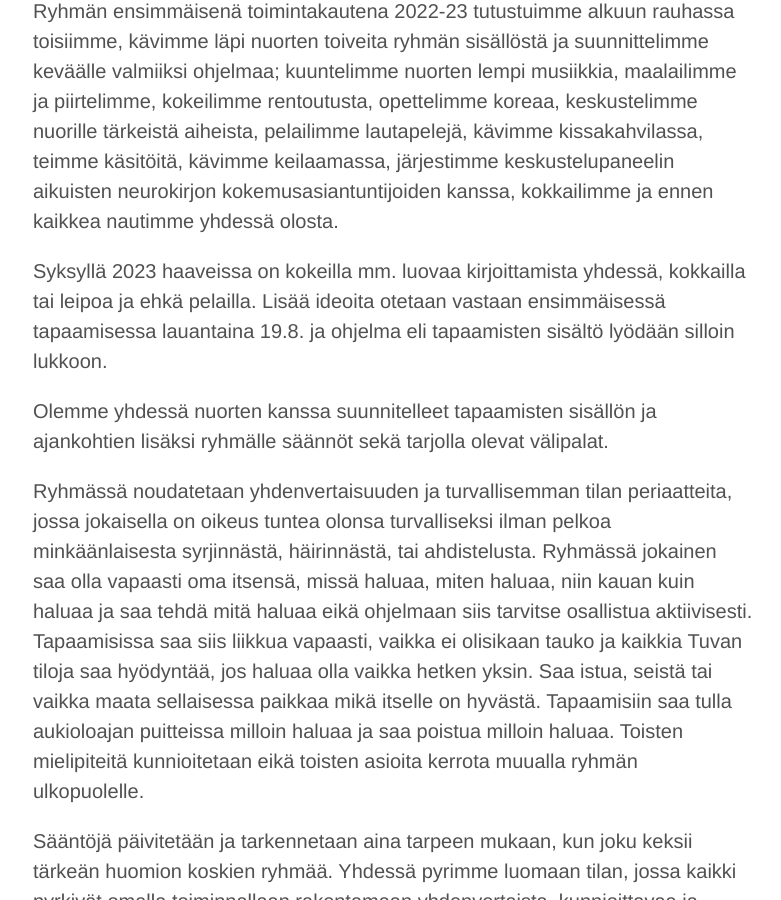
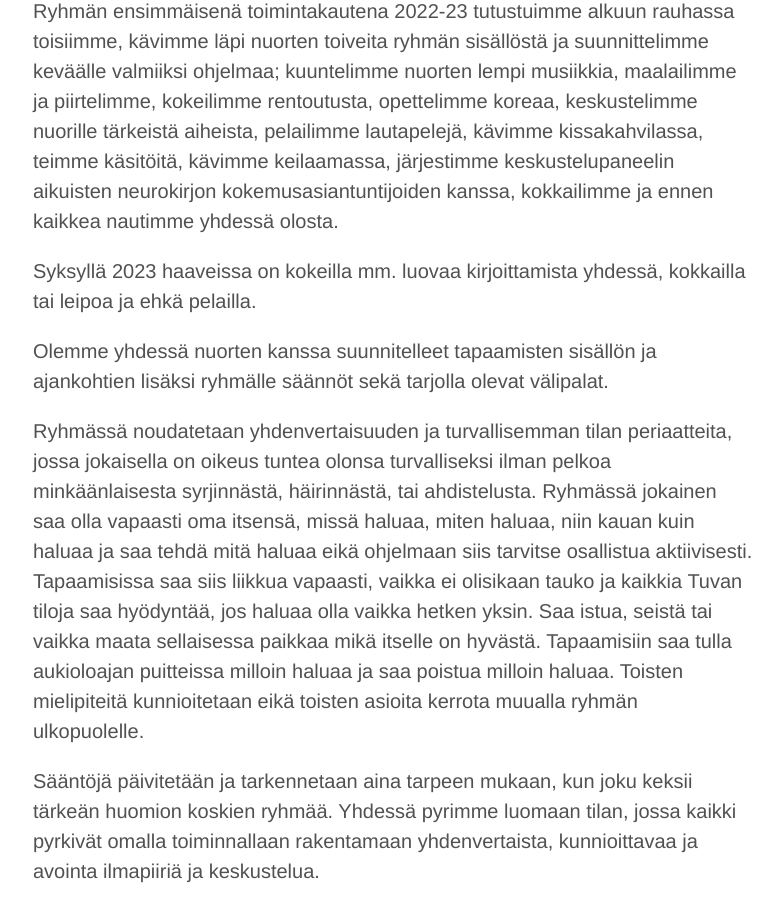
Before and after one commit to niinapiira/neppari.net, a Jekyll site: the page built from _posts/2023-08-04-ammatillisesti-ohjattu-vertaistukiryhma-nuorille.md, in a window 1280 px wide and 900 px high, scrolled down 966 px. Shown: the whole window, without its empty margins (247-1028 px from the left). Built offline with Jekyll 4.4.1, drawn with Linux system fonts in a browser that asks for light colours.

Commit message:
Update 2023-08-04-ammatillisesti-ohjattu-vertaistukiryhma-nuorille.md

```diff
--- a/_posts/2023-08-04-ammatillisesti-ohjattu-vertaistukiryhma-nuorille.md
+++ b/_posts/2023-08-04-ammatillisesti-ohjattu-vertaistukiryhma-nuorille.md
@@ -9,7 +9,7 @@ page-title: Ammatillisesti ohjattu vertaistukiryhmä nepsy-nuorille
 
 Ryhmän ensimmäisenä toimintakautena 2022-23 tutustuimme alkuun rauhassa toisiimme, kävimme läpi nuorten toiveita ryhmän sisällöstä ja suunnittelimme keväälle valmiiksi ohjelmaa; kuuntelimme nuorten lempi musiikkia, maalailimme ja piirtelimme, kokeilimme rentoutusta, opettelimme koreaa, keskustelimme nuorille tärkeistä aiheista, pelailimme lautapelejä, kävimme kissakahvilassa, teimme käsitöitä, kävimme keilaamassa, järjestimme keskustelupaneelin aikuisten neurokirjon kokemusasiantuntijoiden kanssa, kokkailimme ja ennen kaikkea nautimme yhdessä olosta.
 
-Syksyllä 2023 haaveissa on kokeilla mm. luovaa kirjoittamista yhdessä, kokkailla tai leipoa ja ehkä pelailla. Lisää ideoita otetaan vastaan ensimmäisessä tapaamisessa lauantaina 19.8. ja ohjelma eli tapaamisten sisältö lyödään silloin lukkoon.
+Syksyllä 2023 haaveissa on kokeilla mm. luovaa kirjoittamista yhdessä, kokkailla tai leipoa ja ehkä pelailla.
 
 Olemme yhdessä nuorten kanssa suunnitelleet tapaamisten sisällön ja ajankohtien lisäksi ryhmälle säännöt sekä tarjolla olevat välipalat.
 
```
